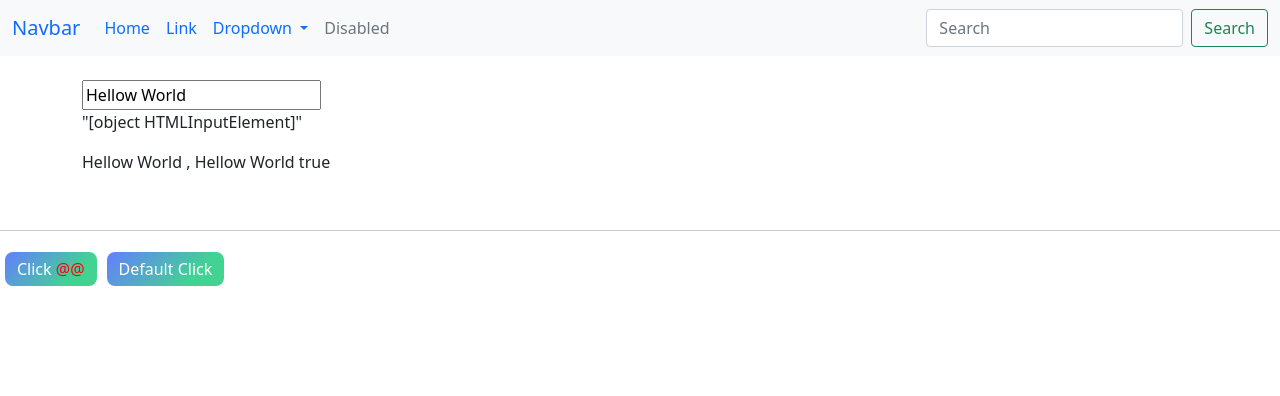
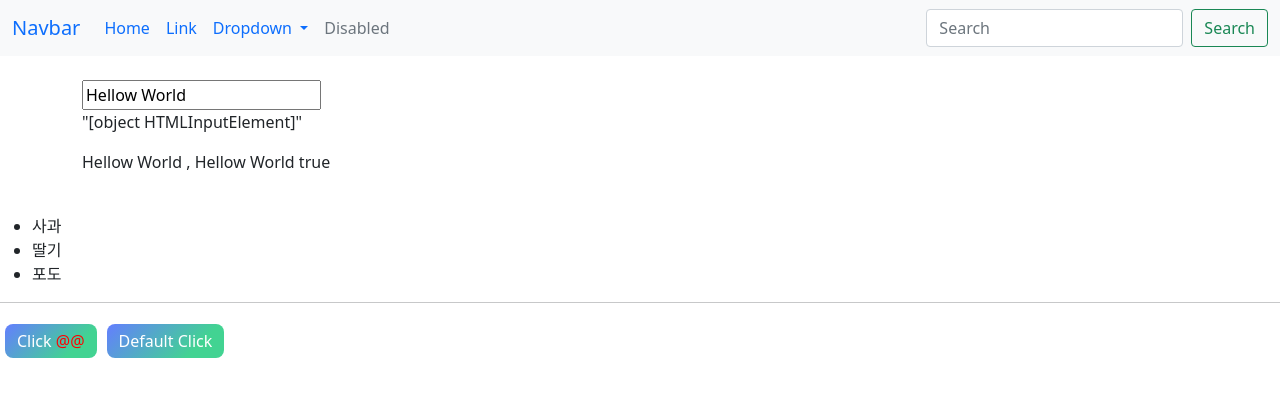
Before and after one commit to HiddenEvent/learn-vue3, a Vue app: page / in a window 1280 px wide. Shown: the top 396 px of the page. Built offline with nearby package versions, Linux system fonts and the light colour scheme.

Commit message:
Ref 함수 사용 값 가져오기

```diff
--- a/src/components/TemplateRef.vue
+++ b/src/components/TemplateRef.vue
@@ -4,6 +4,10 @@
 		<p>{{ input }}</p>
 		<p v-if="input">{{ input.value }} , {{ $refs.input.value }} {{ $refs.input === input }}</p>
 	</div>
+	<ul>
+		<!--		<li v-for="fruit in fruits" :key="fruit" ref="itemRefs">{{ fruit }}</li>-->
+		<li v-for="fruit in fruits" :key="fruit" :ref="el => itemRefs.push(el.textContent)">{{ fruit }}</li>
+	</ul>
 </template>
 
 <script>
@@ -16,8 +20,11 @@ export default {
 		onMounted(() => {
 			input.value.value = 'Hellow World';
 			console.log('onMounted : ', input.value);
+			itemRefs.value.forEach(item => console.log('item : ', item));
 		});
-		return { input };
+		const fruits = ref(['사과', '딸기', '포도']);
+		const itemRefs = ref([]);
+		return { input, fruits, itemRefs };
 	},
 };
 </script>
```
